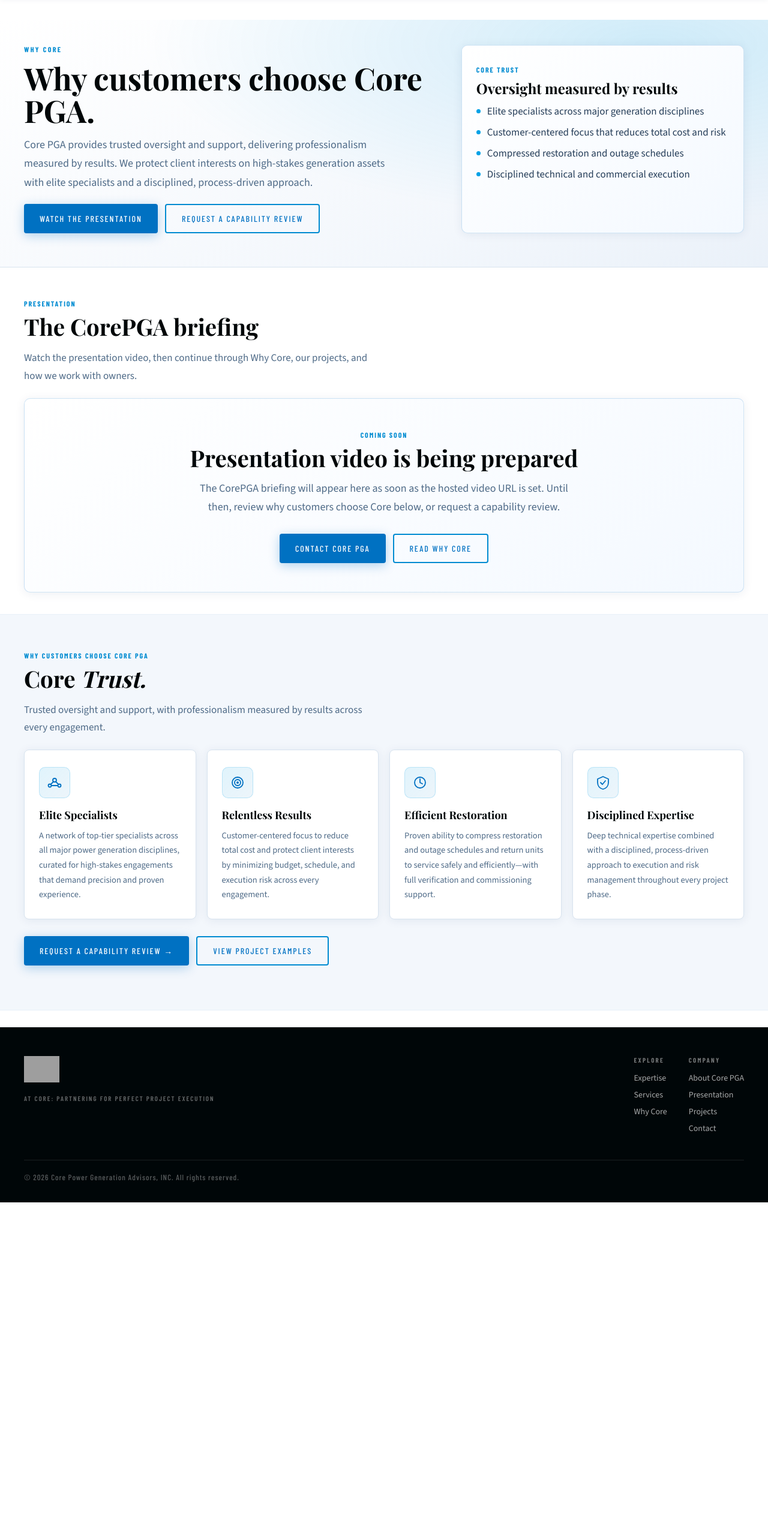
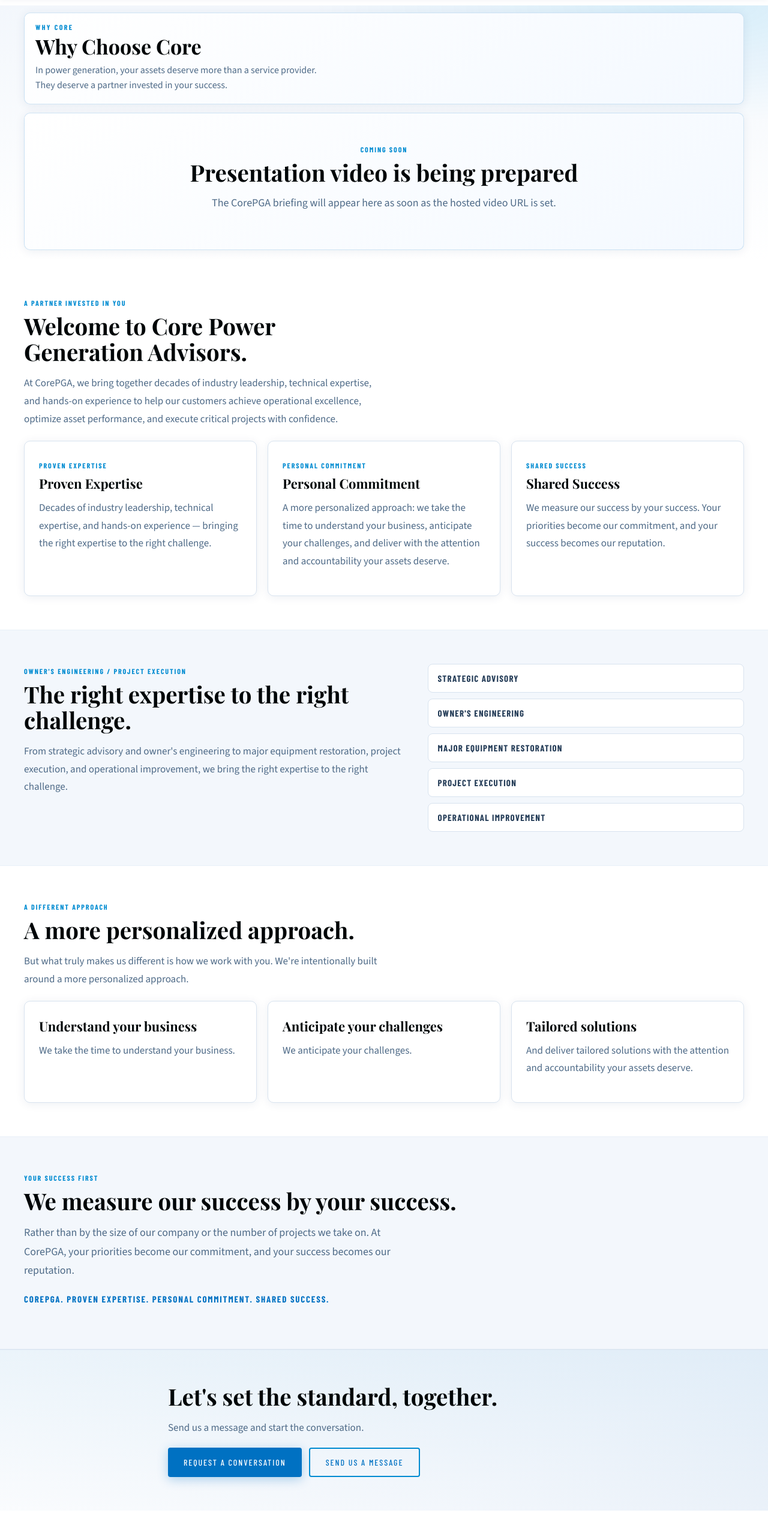
Before and after one commit to Austin-ops97/Corepgatest, a plain HTML site: page why-core.html in a window 1280 px wide. Shown: the part 77-2620 px from the top of the page at 60% size. Before the commit the page ends 2082 px from the top, so only its background shows below. Drawn offline with nearby package versions, Linux system fonts and the light colour scheme; grey boxes are pictures that could not be loaded; a web font is replaced by a local one.

Commit message:
Rework Why Core around the presentation video.
Move a compact Why Choose Core card and the player to the top of the page, add a Full screen control, and rewrite the remaining copy and contact CTA from the video narration.

Co-authored-by: Austin-ops97 <Austin-ops97@users.noreply.github.com>

```diff
--- a/corepga-pages.css
+++ b/corepga-pages.css
@@ -549,32 +549,41 @@ textarea { min-height: 130px; resize: vertical; }
     linear-gradient(155deg, var(--white) 0%, var(--bg) 70%, var(--bg2) 100%);
 }
 
-.page-why-core .page-hero {
-  background:
-    radial-gradient(1200px 420px at 85% 10%, rgba(0, 161, 230, 0.16), transparent 70%),
-    linear-gradient(155deg, var(--white) 0%, var(--bg) 70%, var(--bg2) 100%);
+.page-why-core main {
+  padding-top: 86px;
 }
 
-.why-hero-layout {
-  display: grid;
-  grid-template-columns: 1.2fr 0.8fr;
-  gap: 22px;
-  align-items: stretch;
+.why-top {
+  padding: 12px 0 20px;
+  background:
+    radial-gradient(900px 280px at 90% 0%, rgba(0, 161, 230, 0.12), transparent 70%),
+    linear-gradient(180deg, var(--bg) 0%, var(--white) 100%);
 }
 
-.why-spotlight {
-  border: 1px solid rgba(0, 113, 194, 0.18);
+.why-choose-card {
+  padding: 16px 18px 18px;
+  margin-bottom: 14px;
+  border-color: rgba(0, 113, 194, 0.18);
   background: linear-gradient(145deg, #ffffff 0%, #f4f9ff 100%);
 }
-.why-spotlight h3 { font-size: 24px; margin-bottom: 10px; }
+.why-choose-card .eyebrow { margin-bottom: 6px; }
+.why-choose-card h1 {
+  font-size: clamp(24px, 4.2vw, 34px);
+  line-height: 1.15;
+}
+.why-choose-card p {
+  margin: 8px 0 0;
+  max-width: 62ch;
+  font-size: 16px;
+  line-height: 1.55;
+}
 
 #video {
-  scroll-margin-top: 96px;
+  scroll-margin-top: 88px;
 }
 
-.why-video-section {
-  padding-top: 48px;
-  padding-bottom: 36px;
+.why-video-block {
+  margin-top: 4px;
 }
 
 .why-section-head {
@@ -608,21 +617,130 @@ textarea { min-height: 130px; resize: vertical; }
   background: var(--ink);
 }
 
+.why-fs-btn {
+  display: inline-flex;
+  align-items: center;
+  justify-content: center;
+  gap: 8px;
+  min-height: 44px;
+  min-width: 44px;
+  margin-top: 10px;
+  padding: 10px 18px;
+  width: 100%;
+  max-width: 280px;
+  border: 2px solid var(--b4);
+  border-radius: 6px;
+  background: var(--white);
+  color: var(--b5);
+  font-family: var(--cond);
+  font-size: 14px;
+  font-weight: 700;
+  letter-spacing: 0.12em;
+  text-transform: uppercase;
+  cursor: pointer;
+}
+.why-fs-btn svg {
+  width: 18px;
+  height: 18px;
+  flex-shrink: 0;
+}
+.why-fs-btn:hover {
+  background: var(--btint);
+}
+.why-fs-btn[hidden] {
+  display: none !important;
+}
+
 .why-video-soon {
   text-align: center;
+  margin-top: 12px;
 }
 .why-video-soon[hidden] {
   display: none !important;
 }
 
-.why-trust-section {
-  padding-top: 56px;
+.why-story,
+.why-services,
+.why-approach,
+.why-success,
+.why-close {
+  padding: 56px 0;
 }
 
-.why-trust-grid {
+.why-pillars,
+.why-approach-grid {
   display: grid;
-  grid-template-columns: repeat(4, minmax(0, 1fr));
+  grid-template-columns: repeat(3, minmax(0, 1fr));
   gap: 18px;
+}
+.why-pillar h3,
+.why-approach-grid h3 {
+  font-size: 22px;
+}
+
+.why-split {
+  display: grid;
+  grid-template-columns: 1.1fr 0.9fr;
+  gap: 28px;
+  align-items: start;
+}
+
+.why-service-list {
+  list-style: none;
+  margin: 0;
+  padding: 0;
+  display: grid;
+  gap: 10px;
+}
+.why-service-list li {
+  font-family: var(--cond);
+  font-size: 15px;
+  font-weight: 700;
+  letter-spacing: 0.08em;
+  text-transform: uppercase;
+  color: var(--ink2);
+  background: var(--white);
+  border: 1px solid var(--line);
+  border-radius: 8px;
+  padding: 14px 16px;
+  min-height: 44px;
+  display: flex;
+  align-items: center;
+}
+
+.why-tagline {
+  margin-top: 18px;
+  font-family: var(--cond);
+  font-size: 15px;
+  font-weight: 700;
+  letter-spacing: 0.12em;
+  text-transform: uppercase;
+  color: var(--b5);
+}
+
+.why-close {
+  background:
+    linear-gradient(180deg, rgba(0, 113, 194, 0.08), rgba(0, 113, 194, 0)),
+    linear-gradient(155deg, var(--white) 0%, var(--bg) 70%, var(--bg2) 100%);
+  border-top: 1px solid var(--line);
+}
+.why-close-inner {
+  max-width: 720px;
+}
+.why-close-inner .btn-row {
+  margin-top: 18px;
+}
+
+.visually-hidden {
+  position: absolute;
+  width: 1px;
+  height: 1px;
+  padding: 0;
+  margin: -1px;
+  overflow: hidden;
+  clip: rect(0, 0, 0, 0);
+  white-space: nowrap;
+  border: 0;
 }
 
 .trust-card {
@@ -815,9 +933,10 @@ textarea { min-height: 130px; resize: vertical; }
 }
 
 @media (max-width: 1000px) {
-  .trust-hero-layout,
-  .why-hero-layout { grid-template-columns: 1fr; }
-  .why-trust-grid { grid-template-columns: 1fr 1fr; }
+  .trust-hero-layout { grid-template-columns: 1fr; }
+  .why-pillars,
+  .why-approach-grid,
+  .why-split { grid-template-columns: 1fr; }
   .media-gallery.three { grid-template-columns: 1fr 1fr; }
   .about-photo-grid { grid-template-columns: 1fr 1fr; }
   .media-tile.circle { max-width: 240px; }
@@ -832,10 +951,18 @@ textarea { min-height: 130px; resize: vertical; }
 }
 
 @media (max-width: 680px) {
-  .why-trust-grid { grid-template-columns: 1fr; }
-  .why-video-section { padding-top: 40px; }
-  .why-hero-layout .btn-row { flex-direction: column; align-items: stretch; }
-  .why-hero-layout .btn-row a { justify-content: center; }
+  .page-why-core main { padding-top: 78px; }
+  .why-top { padding: 8px 0 16px; }
+  .why-choose-card { padding: 14px 14px 16px; }
+  .why-choose-card p { font-size: 15px; }
+  .why-fs-btn { max-width: none; }
+  .why-story,
+  .why-services,
+  .why-approach,
+  .why-success,
+  .why-close { padding: 40px 0; }
+  .why-close-inner .btn-row { flex-direction: column; align-items: stretch; }
+  .why-close-inner .btn-row a { justify-content: center; min-height: 44px; }
   .wrap { width: min(var(--maxw), calc(100% - 32px)); }
   section { padding: 56px 0; }
   .media-gallery.two, .media-gallery.three { grid-template-columns: 1fr; }
--- a/why-core.html
+++ b/why-core.html
@@ -3,7 +3,7 @@
 <head>
   <meta charset="utf-8" />
   <meta name="viewport" content="width=device-width, initial-scale=1" />
-  <meta name="description" content="Why Core PGA — elite specialists, relentless results, and disciplined owner-side oversight for high-stakes power generation." />
+  <meta name="description" content="Why Choose Core — a partner invested in your success. Proven expertise, personal commitment, shared success." />
   <title>Why Core | Core Power Generation Advisors</title>
   <link rel="preconnect" href="https://fonts.googleapis.com" />
   <link href="https://fonts.googleapis.com/css2?family=Playfair+Display:ital,wght@0,400;0,500;0,700;1,400&family=Source+Sans+3:wght@300;400;500;600&family=Barlow+Condensed:wght@500;600;700&display=swap" rel="stylesheet" />
@@ -42,40 +42,16 @@
   </header>
 
   <main>
-    <section class="page-hero">
-      <div class="wrap why-hero-layout">
-        <div>
+    <section class="why-top">
+      <div class="wrap">
+        <div class="card why-choose-card">
           <div class="eyebrow">Why Core</div>
-          <h1>Why customers choose Core PGA.</h1>
-          <p class="lead">
-            Core PGA provides trusted oversight and support, delivering professionalism measured by results. We protect client interests on high-stakes generation assets with elite specialists and a disciplined, process-driven approach.
-          </p>
-          <div class="btn-row">
-            <a class="btn-primary" href="#video">Watch the presentation</a>
-            <a class="btn-secondary" href="contact.html">Request a Capability Review</a>
-          </div>
-        </div>
-        <aside class="card why-spotlight">
-          <span class="kicker">Core Trust</span>
-          <h3>Oversight measured by results</h3>
-          <ul class="checklist">
-            <li>Elite specialists across major generation disciplines</li>
-            <li>Customer-centered focus that reduces total cost and risk</li>
-            <li>Compressed restoration and outage schedules</li>
-            <li>Disciplined technical and commercial execution</li>
-          </ul>
-        </aside>
-      </div>
-    </section>
-
-    <section id="video" class="why-video-section" aria-labelledby="why-video-heading">
-      <div class="wrap">
-        <div class="why-section-head">
-          <div class="kicker">Presentation</div>
-          <h2 id="why-video-heading">The CorePGA briefing</h2>
-          <p class="lead">Watch the presentation video, then continue through Why Core, our projects, and how we work with owners.</p>
+          <h1>Why Choose Core</h1>
+          <p>In power generation, your assets deserve more than a service provider. They deserve a partner invested in your success.</p>
         </div>
 
+        <div id="video" class="why-video-block" aria-labelledby="why-video-heading">
+          <h2 id="why-video-heading" class="visually-hidden">CorePGA presentation</h2>
           <div
             class="why-video-frame"
             data-why-video
@@ -92,51 +68,106 @@
               <source src="https://x5k6o7gujsbjgl5q.public.blob.vercel-storage.com/corepga/presentation.mp4" type="video/mp4" />
             </video>
           </div>
-
+          <button type="button" class="why-fs-btn" id="whyFullscreenBtn" aria-label="Full screen">
+            <svg viewBox="0 0 24 24" fill="none" stroke="currentColor" stroke-width="2" stroke-linecap="round" stroke-linejoin="round" aria-hidden="true">
+              <path d="M8 3H3v5M16 3h5v5M8 21H3v-5M16 21h5v-5" />
+            </svg>
+            Full screen
+          </button>
           <div id="whyVideoSoon" class="card presentation-soon why-video-soon" hidden>
             <span class="kicker">Coming soon</span>
             <h2>Presentation video is being prepared</h2>
-          <p class="lead">The CorePGA briefing will appear here as soon as the hosted video URL is set. Until then, review why customers choose Core below, or request a capability review.</p>
-          <div class="btn-row presentation-cta">
-            <a class="btn-primary" href="contact.html">Contact Core PGA</a>
-            <a class="btn-secondary" href="#why-trust">Read Why Core</a>
+            <p class="lead">The CorePGA briefing will appear here as soon as the hosted video URL is set.</p>
           </div>
         </div>
       </div>
     </section>
 
-    <section id="why-trust" class="alt why-trust-section">
+    <section class="why-story">
       <div class="wrap">
         <div class="why-section-head">
-          <div class="kicker">Why customers choose Core PGA</div>
-          <h2>Core <em>Trust.</em></h2>
-          <p class="lead">Trusted oversight and support, with professionalism measured by results across every engagement.</p>
+          <div class="kicker">A partner invested in you</div>
+          <h2>Welcome to Core Power Generation Advisors.</h2>
+          <p class="lead">At CorePGA, we bring together decades of industry leadership, technical expertise, and hands-on experience to help our customers achieve operational excellence, optimize asset performance, and execute critical projects with confidence.</p>
         </div>
-        <div class="why-trust-grid">
-          <article class="trust-card">
-            <div class="trust-icon-wrap"><svg viewBox="0 0 24 24" fill="none" stroke="#0071c2" stroke-width="1.8" stroke-linecap="round" stroke-linejoin="round"><circle cx="12" cy="8" r="3"/><circle cx="4" cy="17" r="2.5"/><circle cx="20" cy="17" r="2.5"/><line x1="10" y1="10.5" x2="5.5" y2="15"/><line x1="14" y1="10.5" x2="18.5" y2="15"/><line x1="7" y1="17" x2="17" y2="17"/></svg></div>
-            <h3>Elite Specialists</h3>
-            <p>A network of top-tier specialists across all major power generation disciplines, curated for high-stakes engagements that demand precision and proven experience.</p>
+
+        <div class="why-pillars">
+          <article class="card why-pillar">
+            <span class="kicker">Proven Expertise</span>
+            <h3>Proven Expertise</h3>
+            <p>Decades of industry leadership, technical expertise, and hands-on experience — bringing the right expertise to the right challenge.</p>
           </article>
-          <article class="trust-card">
-            <div class="trust-icon-wrap"><svg viewBox="0 0 24 24" fill="none" stroke="#0071c2" stroke-width="1.8" stroke-linecap="round" stroke-linejoin="round"><circle cx="12" cy="12" r="9"/><circle cx="12" cy="12" r="5"/><circle cx="12" cy="12" r="2" fill="#0071c2" stroke="none"/></svg></div>
-            <h3>Relentless Results</h3>
-            <p>Customer-centered focus to reduce total cost and protect client interests by minimizing budget, schedule, and execution risk across every engagement.</p>
+          <article class="card why-pillar">
+            <span class="kicker">Personal Commitment</span>
+            <h3>Personal Commitment</h3>
+            <p>A more personalized approach: we take the time to understand your business, anticipate your challenges, and deliver with the attention and accountability your assets deserve.</p>
           </article>
-          <article class="trust-card">
-            <div class="trust-icon-wrap"><svg viewBox="0 0 24 24" fill="none" stroke="#0071c2" stroke-width="1.8" stroke-linecap="round" stroke-linejoin="round"><circle cx="12" cy="12" r="9"/><polyline points="12,6 12,12 16,14"/></svg></div>
-            <h3>Efficient Restoration</h3>
-            <p>Proven ability to compress restoration and outage schedules and return units to service safely and efficiently—with full verification and commissioning support.</p>
-          </article>
-          <article class="trust-card">
-            <div class="trust-icon-wrap"><svg viewBox="0 0 24 24" fill="none" stroke="#0071c2" stroke-width="1.8" stroke-linecap="round" stroke-linejoin="round"><path d="M12 2L3 6v6c0 5.5 3.8 9.7 9 11 5.2-1.3 9-5.5 9-11V6L12 2z"/><polyline points="8,12 11,15 16,9"/></svg></div>
-            <h3>Disciplined Expertise</h3>
-            <p>Deep technical expertise combined with a disciplined, process-driven approach to execution and risk management throughout every project phase.</p>
+          <article class="card why-pillar">
+            <span class="kicker">Shared Success</span>
+            <h3>Shared Success</h3>
+            <p>We measure our success by your success. Your priorities become our commitment, and your success becomes our reputation.</p>
           </article>
         </div>
-        <div class="btn-row why-trust-cta">
-          <a class="btn-primary" href="contact.html">Request a Capability Review →</a>
-          <a class="btn-secondary" href="projects.html">View Project Examples</a>
+      </div>
+    </section>
+
+    <section class="alt why-services">
+      <div class="wrap why-split">
+        <div>
+          <div class="kicker">Owner's engineering / project execution</div>
+          <h2>The right expertise to the right challenge.</h2>
+          <p>From strategic advisory and owner's engineering to major equipment restoration, project execution, and operational improvement, we bring the right expertise to the right challenge.</p>
+        </div>
+        <ul class="why-service-list">
+          <li>Strategic Advisory</li>
+          <li>Owner's Engineering</li>
+          <li>Major Equipment Restoration</li>
+          <li>Project Execution</li>
+          <li>Operational Improvement</li>
+        </ul>
+      </div>
+    </section>
+
+    <section class="why-approach">
+      <div class="wrap">
+        <div class="why-section-head">
+          <div class="kicker">A different approach</div>
+          <h2>A more personalized approach.</h2>
+          <p class="lead">But what truly makes us different is how we work with you. We're intentionally built around a more personalized approach.</p>
+        </div>
+        <div class="why-approach-grid">
+          <article class="card">
+            <h3>Understand your business</h3>
+            <p>We take the time to understand your business.</p>
+          </article>
+          <article class="card">
+            <h3>Anticipate your challenges</h3>
+            <p>We anticipate your challenges.</p>
+          </article>
+          <article class="card">
+            <h3>Tailored solutions</h3>
+            <p>And deliver tailored solutions with the attention and accountability your assets deserve.</p>
+          </article>
+        </div>
+      </div>
+    </section>
+
+    <section class="alt why-success">
+      <div class="wrap why-success-inner">
+        <div class="kicker">Your success first</div>
+        <h2>We measure our success by your success.</h2>
+        <p class="lead">Rather than by the size of our company or the number of projects we take on. At CorePGA, your priorities become our commitment, and your success becomes our reputation.</p>
+        <p class="why-tagline">CorePGA. Proven Expertise. Personal Commitment. Shared Success.</p>
+      </div>
+    </section>
+
+    <section class="why-close" id="why-close">
+      <div class="wrap why-close-inner">
+        <h2>Let's set the standard, together.</h2>
+        <p>Send us a message and start the conversation.</p>
+        <div class="btn-row">
+          <a class="btn-primary" href="contact.html">Request a Conversation</a>
+          <a class="btn-secondary" href="contact.html">Send Us a Message</a>
         </div>
       </div>
     </section>
--- a/why-core.js
+++ b/why-core.js
@@ -1,6 +1,7 @@
 (function () {
   const player = document.querySelector("[data-why-video]");
   const soon = document.getElementById("whyVideoSoon");
+  const fsBtn = document.getElementById("whyFullscreenBtn");
   if (!player) return;
 
   const video = player.querySelector("video");
@@ -10,6 +11,7 @@
 
   function showSoon() {
     player.hidden = true;
+    if (fsBtn) fsBtn.hidden = true;
     if (video) {
       video.removeAttribute("src");
       video.removeAttribute("poster");
@@ -20,6 +22,49 @@
   function showPlayer() {
     if (soon) soon.hidden = true;
     player.hidden = false;
+    if (fsBtn) fsBtn.hidden = false;
+  }
+
+  function enterFullscreen() {
+    if (!video) return;
+
+    if (typeof video.webkitEnterFullscreen === "function") {
+      const enter = function () {
+        video.webkitEnterFullscreen();
+      };
+      try {
+        if (video.paused && typeof video.play === "function") {
+          const played = video.play();
+          if (played && typeof played.then === "function") {
+            played.then(enter).catch(enter);
+            return;
+          }
+        }
+        enter();
+        return;
+      } catch (err) {
+        /* fall through to requestFullscreen */
+      }
+    }
+
+    const target = player.requestFullscreen || video.requestFullscreen
+      ? (player.requestFullscreen ? player : video)
+      : video;
+    const request =
+      target.requestFullscreen ||
+      target.webkitRequestFullscreen ||
+      target.webkitRequestFullScreen;
+
+    if (request) {
+      const result = request.call(target);
+      if (result && typeof result.catch === "function") {
+        result.catch(function () {
+          if (typeof video.webkitEnterFullscreen === "function") {
+            video.webkitEnterFullscreen();
+          }
+        });
+      }
+    }
   }
 
   if (!src || !video) {
@@ -35,4 +80,8 @@
   showPlayer();
 
   video.addEventListener("error", showSoon);
+
+  fsBtn?.addEventListener("click", function () {
+    enterFullscreen();
+  });
 })();
```
Lines whose indentation alone changed are shown as unchanged.
